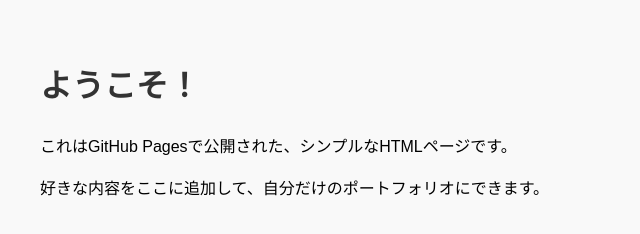
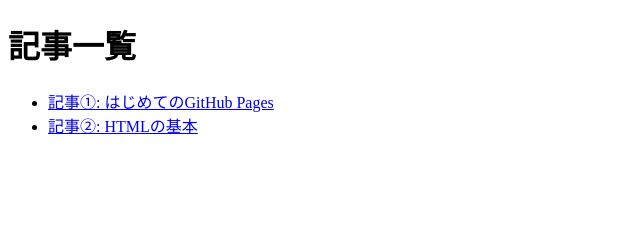
Before and after one commit to haboro/haboro, a plain HTML site: page index.html in a window 1280 px wide. Shown: the whole page, without its empty margins (0-640 px from the left). Drawn offline with Linux system fonts and the light colour scheme.

Commit message:
Update index.html

```diff
--- a/index.html
+++ b/index.html
@@ -2,23 +2,13 @@
 <html lang="ja">
 <head>
   <meta charset="UTF-8">
-  <meta name="viewport" content="width=device-width, initial-scale=1.0">
-  <title>私のGitHubページ</title>
-  <style>
-    body {
-      font-family: sans-serif;
-      line-height: 1.6;
-      padding: 2rem;
-      background-color: #f9f9f9;
-    }
-    h1 {
-      color: #333;
-    }
-  </style>
+  <title>記事一覧</title>
 </head>
 <body>
-  <h1>ようこそ！</h1>
-  <p>これはGitHub Pagesで公開された、シンプルなHTMLページです。</p>
-  <p>好きな内容をここに追加して、自分だけのポートフォリオにできます。</p>
+  <h1>記事一覧</h1>
+  <ul>
+    <li><a href="articles/article1.html">記事①: はじめてのGitHub Pages</a></li>
+    <li><a href="articles/article2.html">記事②: HTMLの基本</a></li>
+  </ul>
 </body>
 </html>
```
